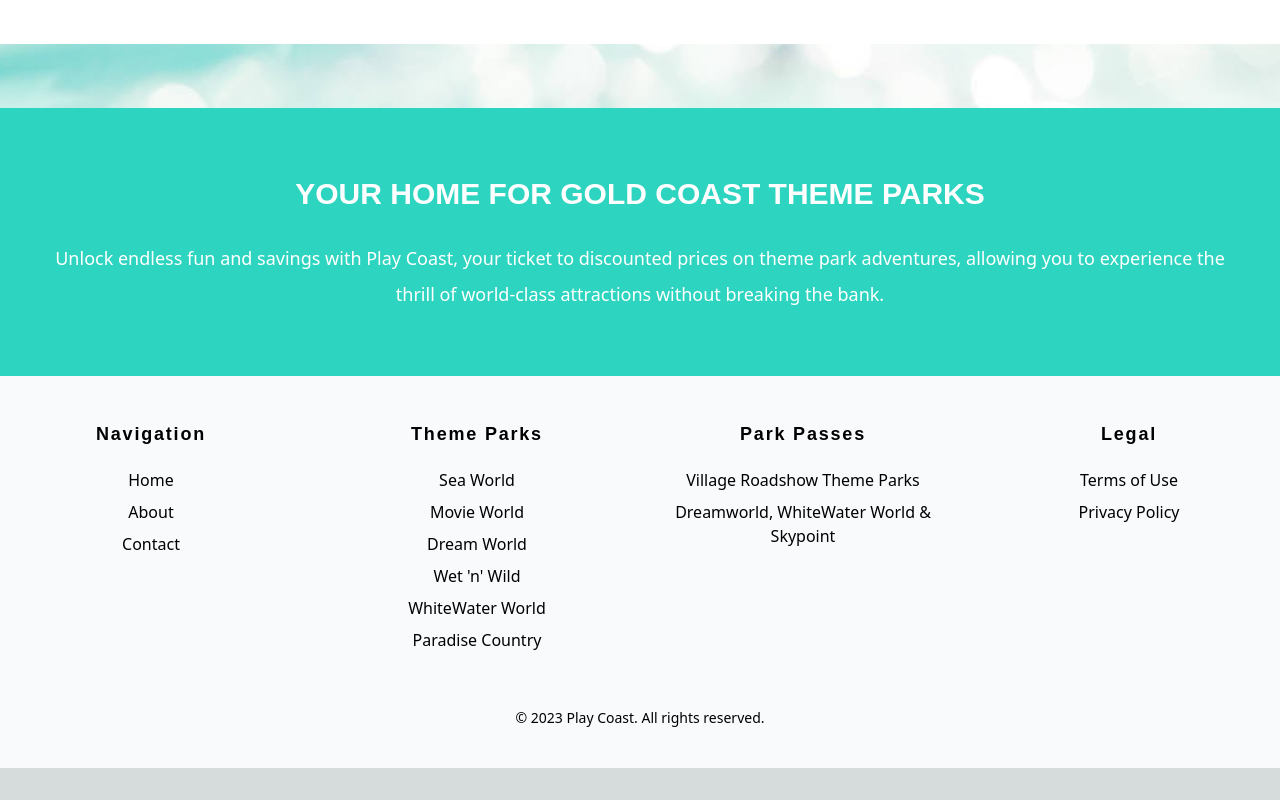
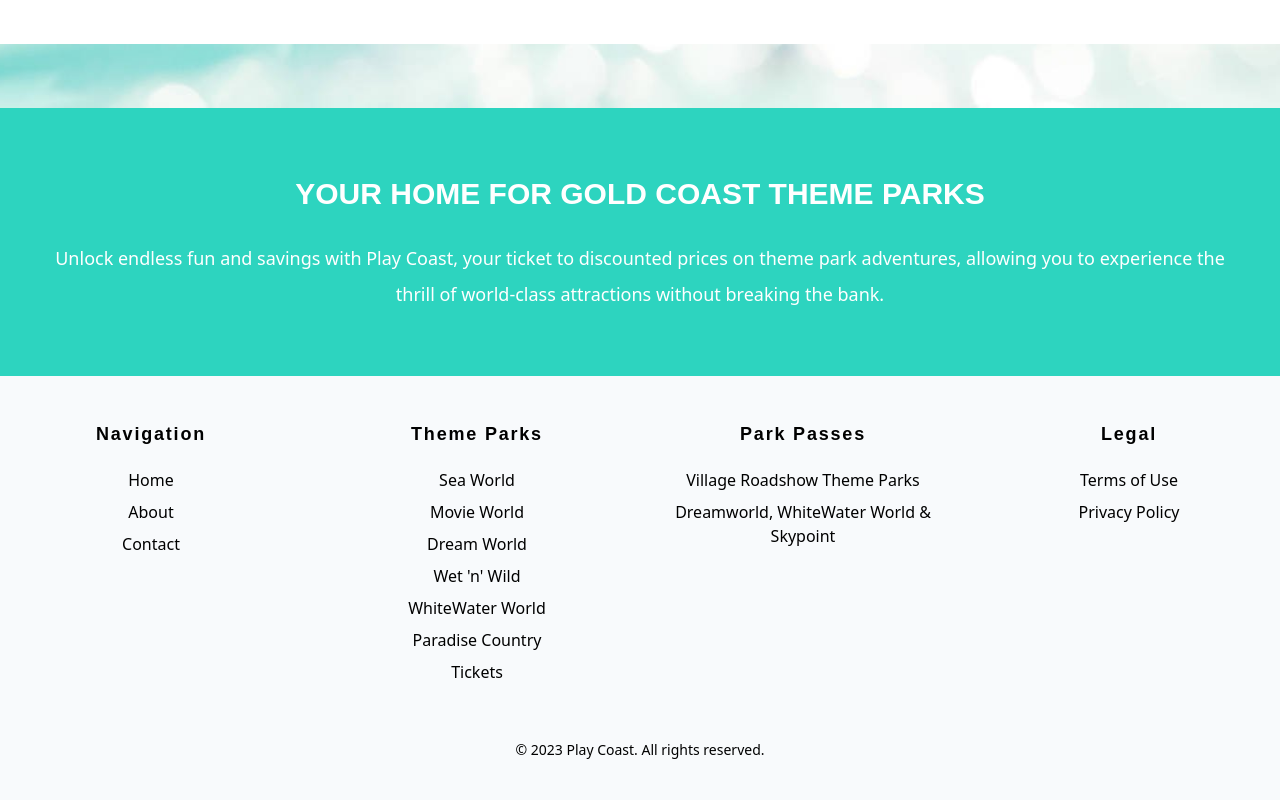
Before and after one commit to ben-gurn/playcoast, a Next.js app: page / in a window 1280 px wide. Shown: the part 2286-3086 px from the top of the page. Before the commit the page ends 3054 px from the top, so only its background shows below. Built offline with nearby package versions, Linux system fonts and the light colour scheme.

Commit message:
added subdomain redirect

```diff
--- a/src/app/components/Footer.js
+++ b/src/app/components/Footer.js
@@ -41,6 +41,9 @@
               <li>
                 <Link href="paradise-country">Paradise Country</Link>
               </li>
+              <li>
+                <Link href="tickets.playcoast.com.au">Tickets</Link>
+              </li>
             </ul>
           </div>
           <div className="mb-6">
--- a/src/app/components/NavBar.js
+++ b/src/app/components/NavBar.js
@@ -1,3 +1,5 @@
+'use client'
+
 import React, { useState } from "react";
 import Link from 'next/link';
 import Image from 'next/image';
--- a/src/app/layout.tsx
+++ b/src/app/layout.tsx
@@ -1,4 +1,6 @@
 // layout.tsx
+'use client'
+
 import Head from 'next/head';
 import NavBar from './components/NavBar';
 import Footer from './components/Footer';
```
Also changed, not shown: vercel.json (added), 1 other file (tests, documents, lock files or other folders).
